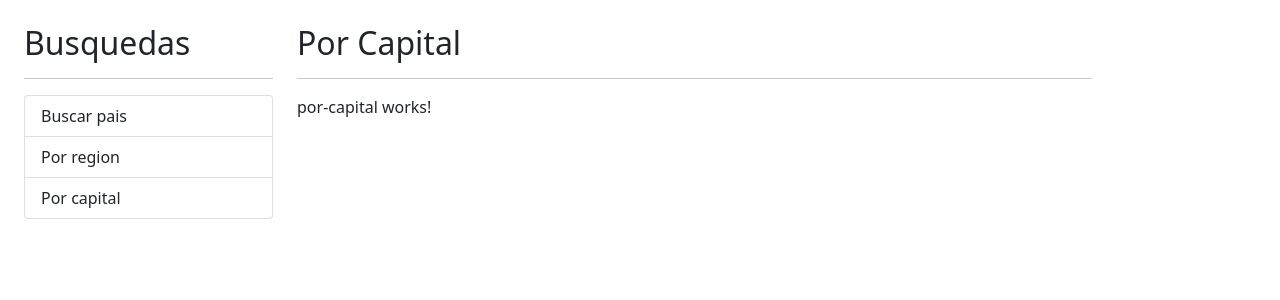
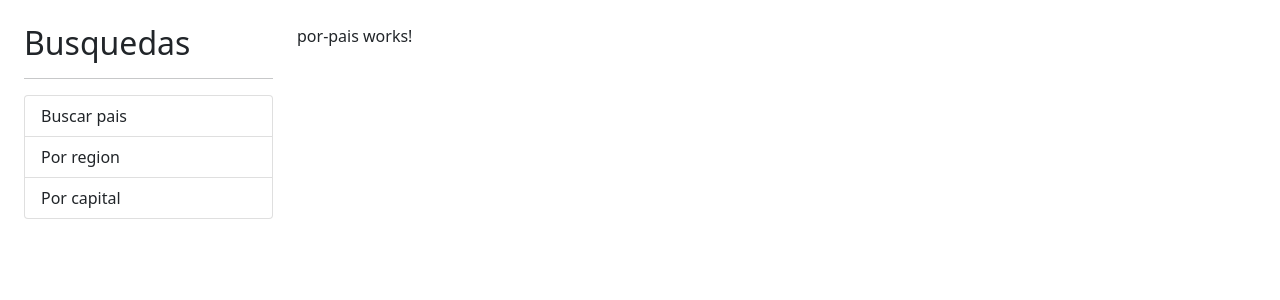
Before and after one commit to DiegoVirguez/spa---paises-APP, an Angular app: page / in a window 1280 px wide. Shown: the top 300 px of the page. Built offline with nearby package versions, Linux system fonts and the light colour scheme.

Commit message:
configurando rutas de la aplicacion

```diff
--- /dev/null
+++ b/src/app/app-routing.module.ts
@@ -0,0 +1,42 @@
+import { NgModule } from '@angular/core';
+import { RouterModule, Routes } from '@angular/router';
+import { PorPaisComponent } from './pais/pages/por-pais/por-pais.component';
+import { PorRegionComponent } from './pais/pages/por-region/por-region.component';
+import { PorCapitalComponent } from './pais/pages/por-capital/por-capital.component';
+import { VerPaisComponent } from './pais/pages/ver-pais/ver-pais.component';
+
+const routes: Routes = [
+
+    {
+        path: '', //simula el url inicial
+        component: PorPaisComponent,
+        pathMatch: 'full'
+    },
+    {
+        path:'region', //cuando alguien entre al path region
+        component: PorRegionComponent,
+    },
+    {
+        path: 'capital',
+        component: PorCapitalComponent
+    },
+    {
+        path: 'pais/:id',           // codigo pais que es una variable
+        component: VerPaisComponent
+    },
+    {
+        path:'**',  //cualquier otro path
+        redirectTo: ''
+    }
+
+];
+
+@NgModule({
+    imports: [
+        RouterModule.forRoot( routes ) //agregar las rutas aca
+    ],
+    exports: [
+        RouterModule // es neceario exportarlo
+    ]
+})
+export class AppRountingModule{}
--- a/src/app/app.component.html
+++ b/src/app/app.component.html
@@ -12,9 +12,7 @@
 
     <!-- rutas de angular -->
     <div class="col">
-        <h2>Por Capital</h2>
-        <hr>
-        <app-por-capital></app-por-capital>
+        <router-outlet></router-outlet>
     </div>
 
 </div>
--- a/src/app/app.module.ts
+++ b/src/app/app.module.ts
@@ -4,6 +4,7 @@
 import { AppComponent } from './app.component';
 import { PaisModule } from './pais/pais.module';
 import { SharedModule } from './shared/shared.module';
+import { AppRountingModule } from './app-routing.module';
 
 @NgModule({
   declarations: [
@@ -11,8 +12,9 @@
   ],
   imports: [
     BrowserModule,
+    AppRountingModule, //importar aca el modulo de las rutas
     PaisModule,
-    SharedModule
+    SharedModule,
   ],
   providers: [],
   bootstrap: [AppComponent]
```
